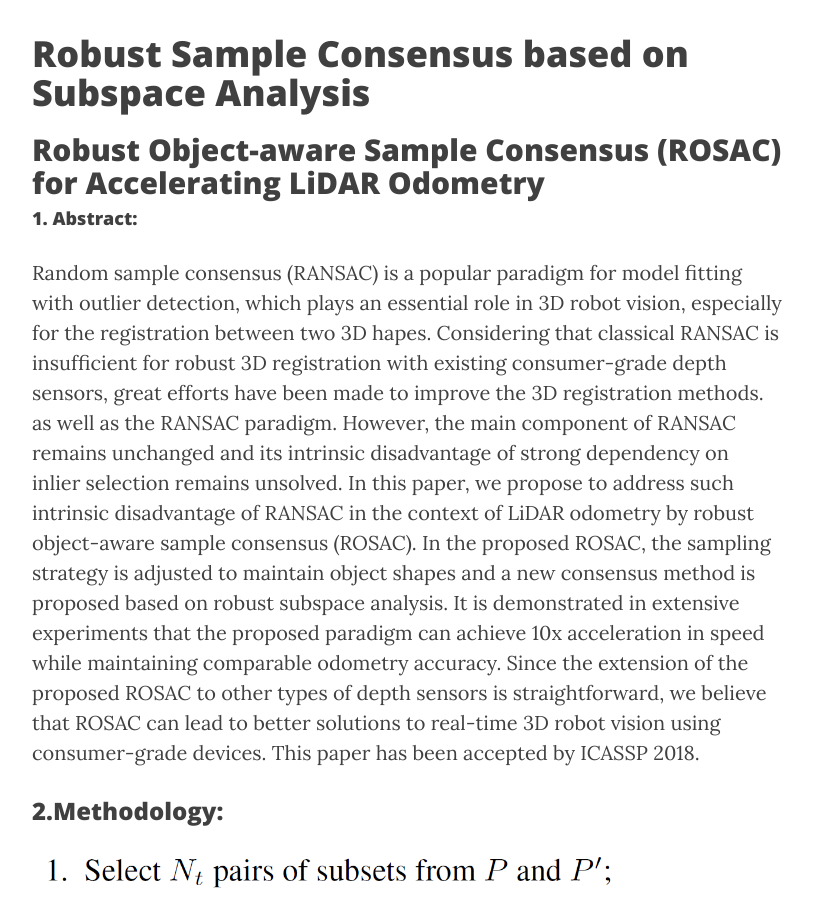
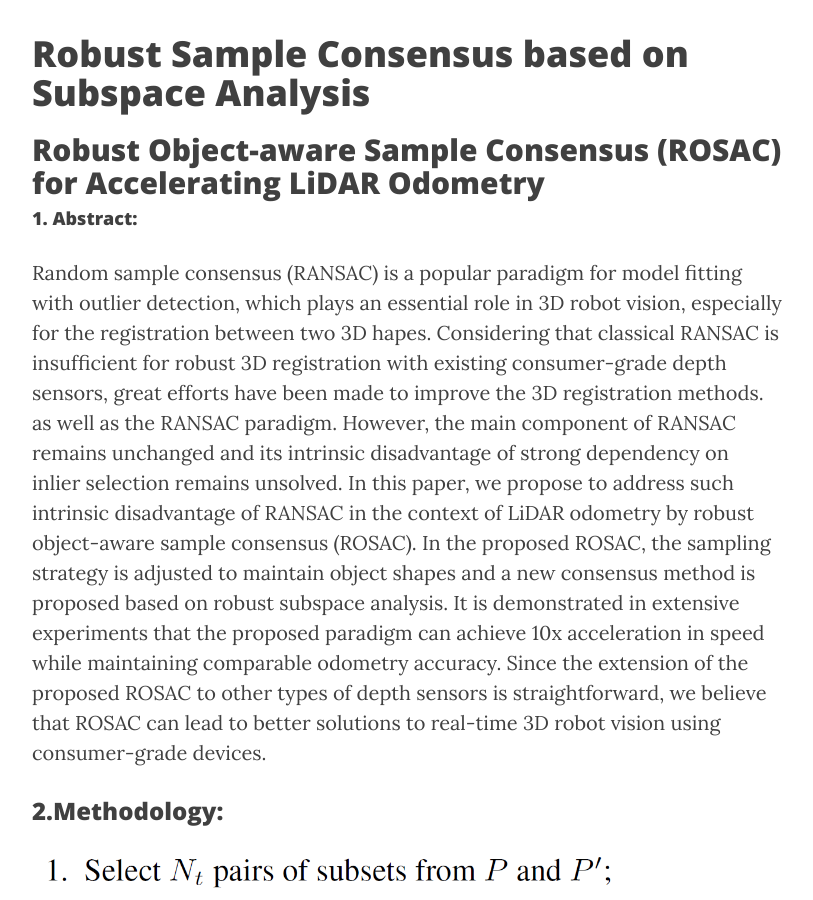
Before and after one commit to endlesswho/endlesswho.github.io, a Jekyll site: the page built from _posts/2018-01-09-the-post-543.md, in a window 1280 px wide and 900 px high, scrolled down 570 px. Shown: the whole window, without its empty margins (233-1046 px from the left). Built offline with Jekyll 4.4.1, drawn with Linux system fonts in a browser that asks for light colours; nearby versions of some CDN libraries; some of the changed text lies outside the part shown.

Commit message:
update 2018-01-09-the-post-543.md

```diff
--- a/_posts/2018-01-09-the-post-543.md
+++ b/_posts/2018-01-09-the-post-543.md
@@ -8,7 +8,6 @@ category: Uncategoried
 ## Robust Object-aware Sample Consensus (ROSAC) for Accelerating LiDAR Odometry
 #### 1. Abstract:
 Random sample consensus (RANSAC) is a popular paradigm for model fitting with outlier detection, which plays an essential role in 3D robot vision, especially for the registration between two 3D hapes. Considering that classical RANSAC is insufficient for robust 3D registration with existing consumer-grade depth sensors, great efforts have been made to improve the 3D registration methods. as well as the RANSAC paradigm. However, the main component of RANSAC remains unchanged and its intrinsic disadvantage of strong dependency on inlier selection remains unsolved. In this paper, we propose to address such intrinsic disadvantage of RANSAC in the context of LiDAR odometry by robust object-aware sample consensus (ROSAC). In the proposed ROSAC, the sampling strategy is adjusted to maintain object shapes and a new consensus method is proposed based on robust subspace analysis. It is demonstrated in extensive experiments that the proposed paradigm can achieve 10x acceleration in speed while maintaining comparable odometry accuracy. Since the extension of the proposed ROSAC to other types of depth sensors is straightforward, we believe that ROSAC can lead to better solutions to real-time 3D robot vision using consumer-grade devices.
-This paper has been accepted by ICASSP 2018.
 ### 2.Methodology:
 ![Methodology](/img/ROSAC_pipeline.png "Methodology")
 ### 3.Results:
```
Also changed, not shown: other parts of _posts/2018-01-09-the-post-543.md (+2 -0 lines).
